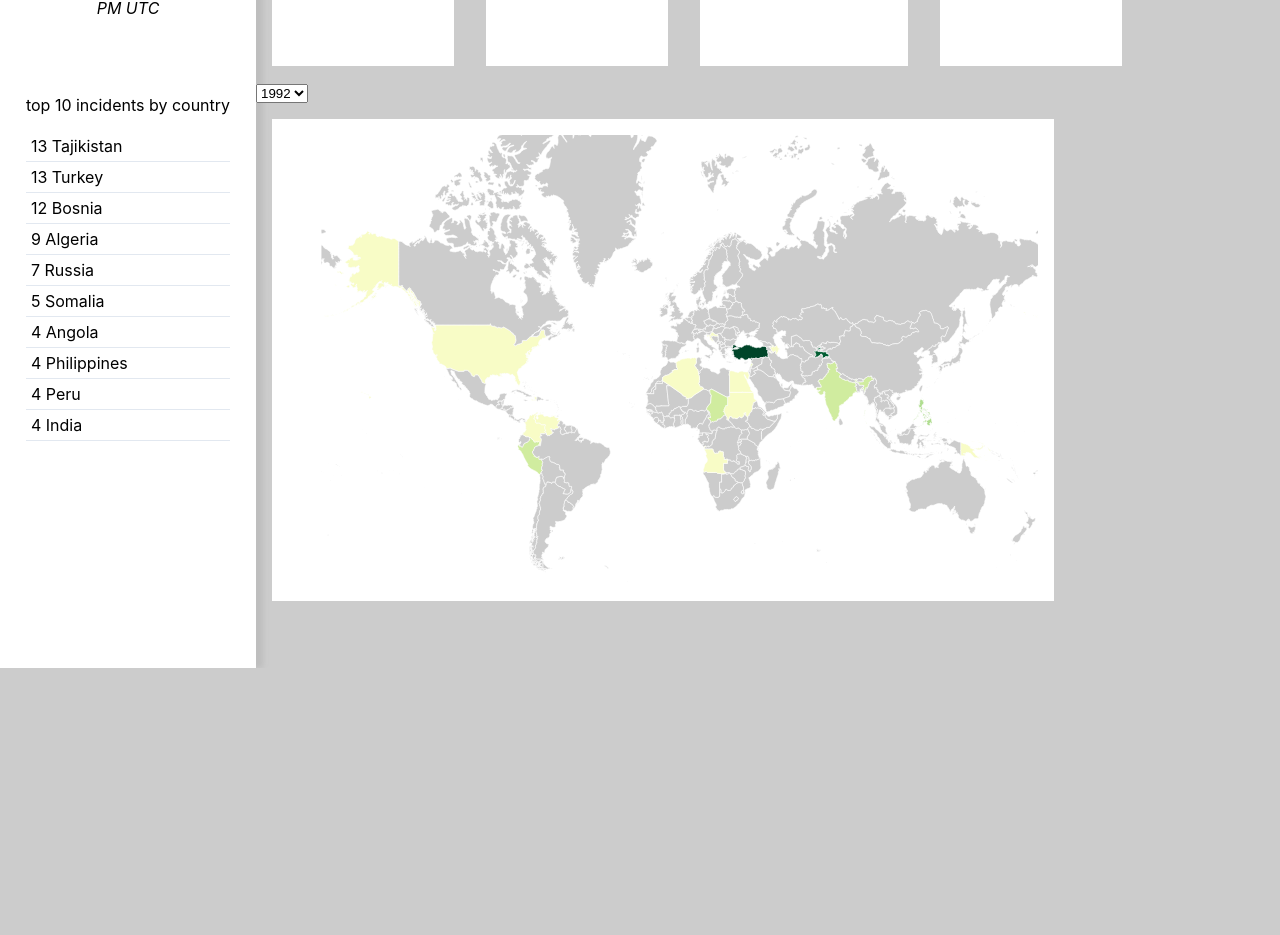
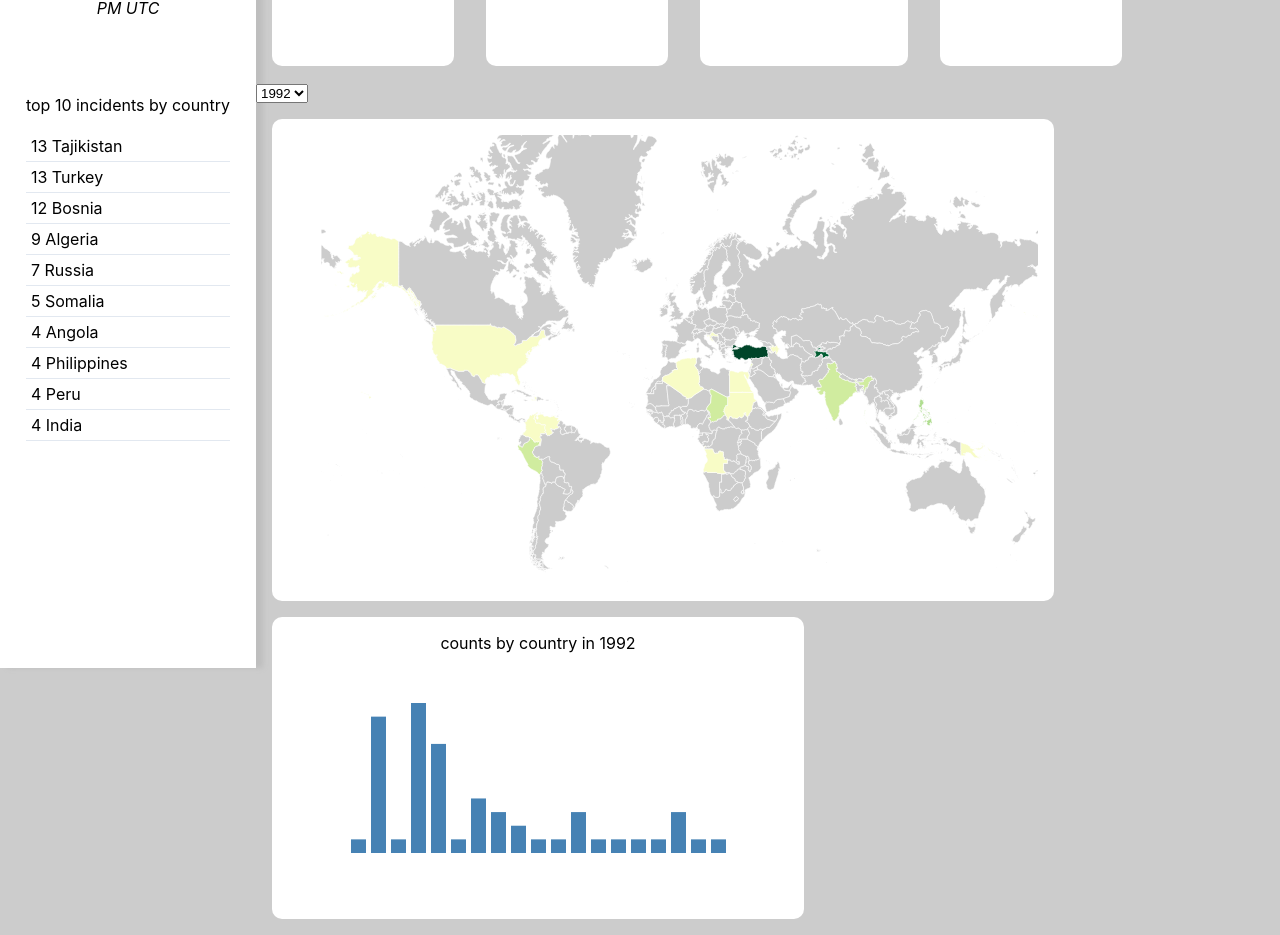
Before and after one commit to nicktahani/journalist-incidents, a React (Create React App) app: page / in a window 1280 px wide. Shown: the part 132-1067 px from the top of the page. Before the commit the page ends 800 px from the top, so only its background shows below. Built offline with nearby package versions, Linux system fonts and the light colour scheme.

Commit message:
hacky version of bar chart

```diff
--- a/src/components/BarChart.js
+++ b/src/components/BarChart.js
@@ -1,10 +1,40 @@
 import React from 'react';
+import { getCountsByYear } from '../util/map'
+import { margin, height, width } from '../util/charts';
+import { scaleBand, scaleLinear } from 'd3-scale';
+import { max } from 'd3-array';
 
-export default function BarChart() {
+export default function BarChart({ data, year }) {
+  const datum = getCountsByYear(data)[year]
+  console.log(Object.entries(datum).map(d => d[1]).map(d => d.count))
+
+  const xDomain = Object.keys(getCountsByYear(data)[year])
+  const yDomain = max(Object.values(getCountsByYear(data)[year]).map(({count}) => count))
+
+  const xScale = scaleBand()
+    .domain(xDomain)
+    .rangeRound([margin.left, width - margin.right])
+    .padding(0.25)
+
+  const yScale = scaleLinear()
+    .domain([0, yDomain])
+    .range([height - margin.bottom, margin.top])
+
+
   return (
-
+    <>
+    <svg width={width} height={height}>
+      {Object.entries(datum).map(d => d[1]).map((d, i) => (
+        <rect
+          key={d.country}
+          x={xScale(d.country)}
+          y={yScale(d.count)}
+          height={yScale(0) - yScale(d.count)}
+          width={xScale.bandwidth()}
+          fill='steelblue'
+        />
+      ))}
+    </svg>
+    </>
   )
 }
-
-//count up by year
-//
--- a/src/components/Dropdown.js
+++ b/src/components/Dropdown.js
@@ -6,7 +6,7 @@ export default function Dropdown({ data, loading, onSelectResult }) {
   const years = [...new Set(data.map(d => d.year))]
 
   const handleSelectResult = e => {
-    console.log(e.target.value)
+    // console.log(e.target.value)
     const { value } = e.target
     if (value === selected) return
     setSelected(value)
--- a/src/components/FetchIncidentsData.js
+++ b/src/components/FetchIncidentsData.js
@@ -7,6 +7,7 @@ import Table from './Table';
 import useFetch from './useFetch';
 import Map from './Map'
 import Dropdown from './Dropdown';
+import BarChart from './BarChart';
 
 const url = './data/persons.json'
 
@@ -22,7 +23,7 @@ export function FetchIncidentsData() {
     setYear(result)
   }
 
-  // console.log(data)
+  // console.log(getCounts(data.incidents, 'country'))
 
 
   return (
@@ -59,6 +60,9 @@ export function FetchIncidentsData() {
             year={year}
           />
         </Card>
+        <Card title={`counts by country in ${year}`}>
+          <BarChart data={data.incidents} year={year} />
+        </Card>
       </div>
     </div>
   )
--- a/src/components/Map.js
+++ b/src/components/Map.js
@@ -3,7 +3,6 @@ import { geoMercator, geoPath } from 'd3-geo'
 import { max } from 'd3-array'
 import { scaleSequential } from 'd3-scale'
 import { interpolateYlGn } from 'd3-scale-chromatic'
-import { rollup } from 'd3-array'
 import { feature } from 'topojson-client'
 import useFetch from './useFetch'
 import { getCountsByYear } from '../util/map'
@@ -17,8 +16,6 @@ export default function Map({ data, year, ...mapProps }) {
   const [geo, setGeo] = useState([])
 
   const countsByYear = getCountsByYear(data)
-
-  const rolled = rollup(data, v => v.length, d => d.year, d => d.country)
 
   // console.log(getCountsByYear(data)['1992'])
   const colorCounts = Object.values(countsByYear[year]).map(d => d.count)
@@ -51,7 +48,7 @@ export default function Map({ data, year, ...mapProps }) {
     <svg {...mapProps} viewBox='0 -200 910 670'>
       <g>
         {geo && geo.map((d, i) => {
-          const year_val = rolled.get(year).get(d.properties.name)
+          const year_val = countsByYear[year]?.[d.properties.name]?.count
           return (
             <path
               key={ `path-${ i }` }
--- a/src/css/Card.css
+++ b/src/css/Card.css
@@ -3,7 +3,7 @@
   flex-direction: column;
   justify-content: center;
   background-color: #fff;
-  /* border-radius: 5px; */
+  border-radius: 10px;
   /* box-shadow: 1px 1px 3px #ccc; */
   margin: 1em;
   width: fit-content;
--- /dev/null
+++ b/src/util/charts.js
@@ -0,0 +1,3 @@
+export const height = 250
+export const width = 500
+export const margin = {top: 50, right: 50, bottom: 50, left: 50}
```
